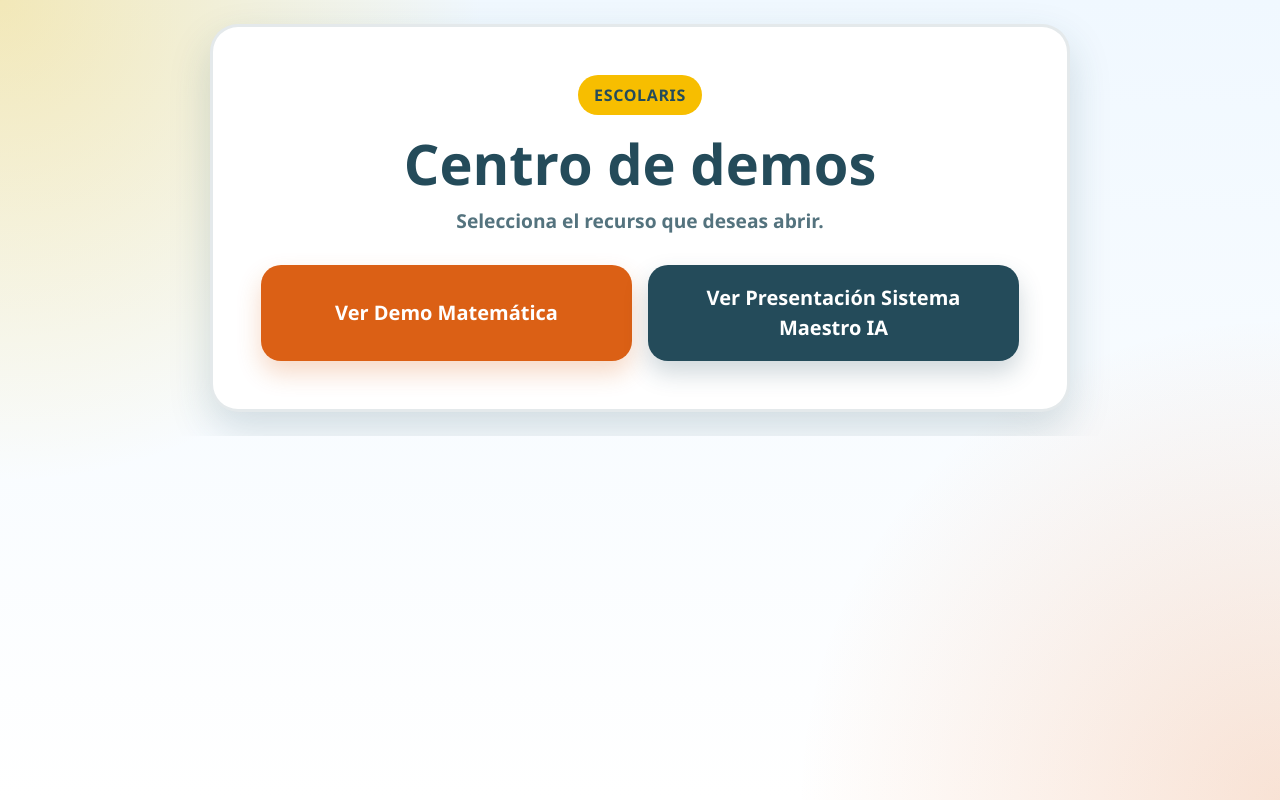
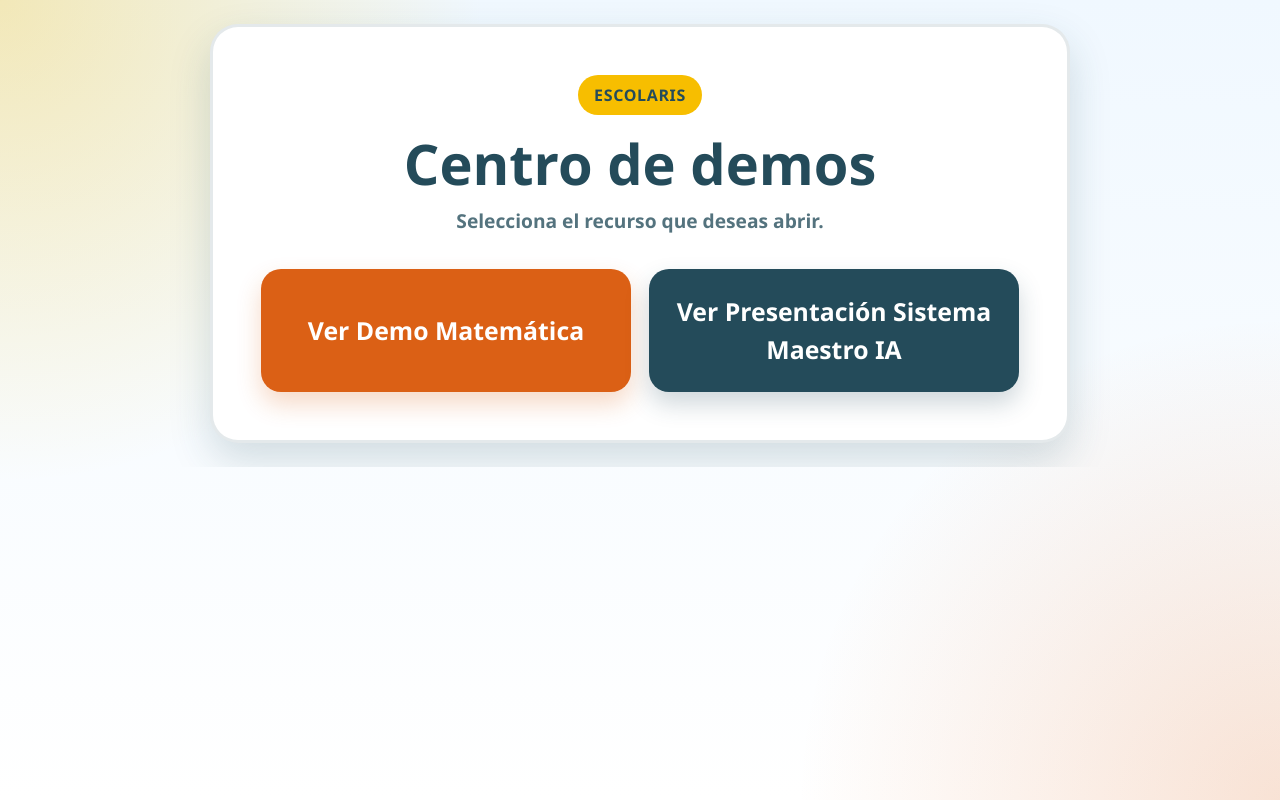
Before and after one commit to sushierodas-svg/escolaris-matematica-b1-demo, a plain HTML site: page index.html in a window 1280 px wide. Drawn offline with Linux system fonts and the light colour scheme.

Commit message:
Make home page buttons prominent

```diff
--- a/index.html
+++ b/index.html
@@ -78,9 +78,11 @@
 
     .actions {
       display: grid;
-      gap: 16px;
+      gap: 18px;
       grid-template-columns: repeat(2, minmax(0, 1fr));
-      margin-top: 30px;
+      margin: 34px auto 0;
+      max-width: 760px;
+      width: 100%;
     }
 
     .action-button {
@@ -88,11 +90,11 @@
       border-radius: 20px;
       color: var(--escolaris-white);
       display: flex;
-      font-size: clamp(1.05rem, 2vw, 1.25rem);
+      font-size: clamp(1.2rem, 2.6vw, 1.55rem);
       font-weight: 900;
       justify-content: center;
-      min-height: 86px;
-      padding: 18px;
+      min-height: 118px;
+      padding: 24px;
       text-decoration: none;
       transition: transform 160ms ease, box-shadow 160ms ease;
     }
@@ -138,8 +140,8 @@
     <p>Selecciona el recurso que deseas abrir.</p>
 
     <nav class="actions" aria-label="Recursos disponibles">
-      <a class="action-button" href="lecciones/leccion-01-variables/lectura-interactiva.html">Ver Demo Matemática</a>
-      <a class="action-button" href="propuesta_sistema_maestro_escolaris_ia.html">Ver Presentación Sistema Maestro IA</a>
+      <a class="action-button" href="lecciones/leccion-01-variables/lectura-interactiva.html" aria-label="Ver Demo Matemática">Ver Demo Matemática</a>
+      <a class="action-button" href="propuesta_sistema_maestro_escolaris_ia.html" aria-label="Ver Presentación Sistema Maestro IA">Ver Presentación Sistema Maestro IA</a>
     </nav>
   </main>
 </body>
```
